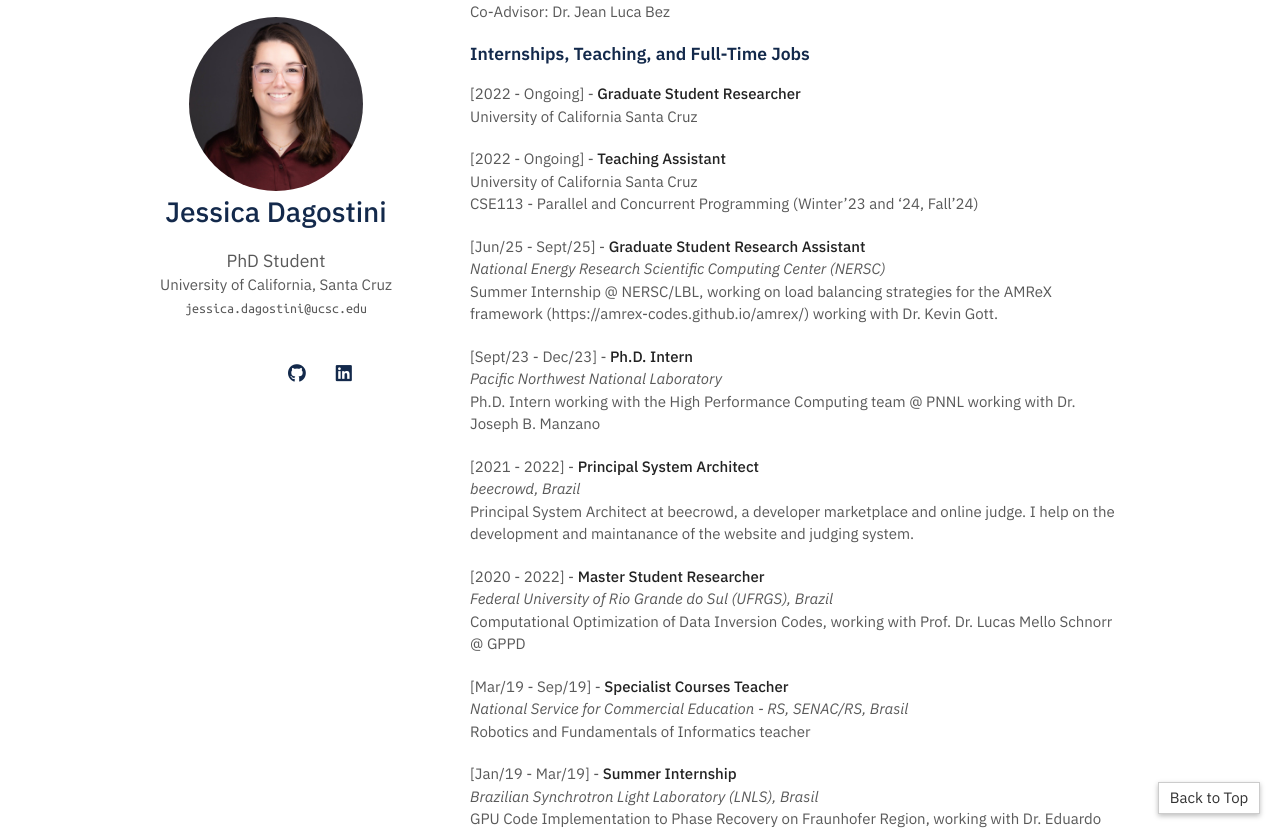
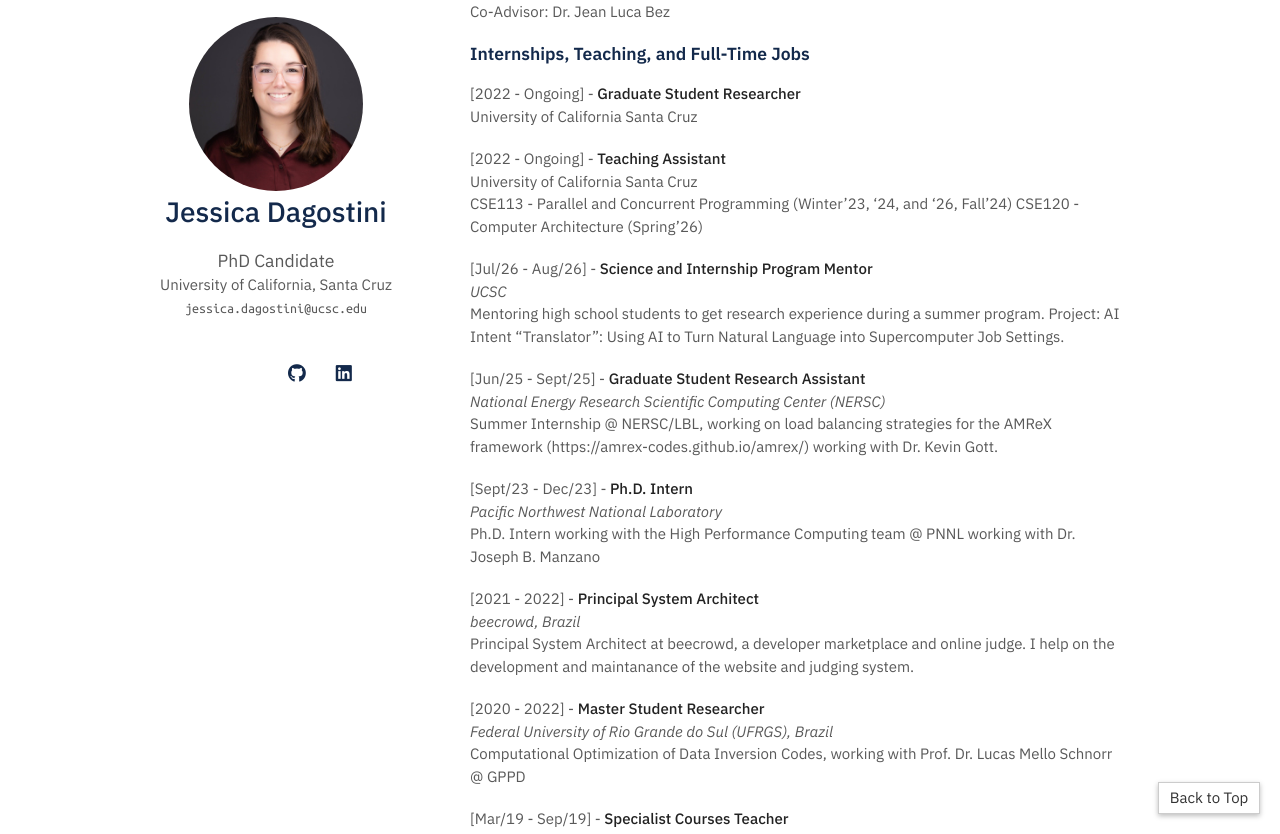
Before and after one commit to jessdagostini/jessdagostini.github.io, a Jekyll site: the page built from experience.md, in a window 1280 px wide and 900 px high, scrolled down 454 px, cut to the strip 66-900 px from the top of the window. Built offline with Jekyll 4.4.1, drawn with Linux system fonts in a browser that asks for light colours; a style sheet for code colours, icons or effects is not loaded.

Commit message:
Updating website with candidacy and SIP

```diff
--- a/_config.yml
+++ b/_config.yml
@@ -1,6 +1,6 @@
 # Basic Information
 title: Jessica Dagostini
-position: PhD Student
+position: PhD Candidate
 affiliation: University of California, Santa Cruz
 # affiliation_link: https://www.illinois.edu/
 affiliation_logo: /assets/img/ucsc.png
@@ -9,7 +9,7 @@ email: jessica.dagostini@ucsc.edu
 # Search Engine Optimization (SEO)
 keywords: jessica dagostini, dagostini jessica
 canonical: https://jessicadagostini.github.io
-description: Jessica Dagostini is a PhD student at the University of California, Santa Cruz. Her research lies on exploring scheduling algorithms for scientific applications for improving performance and energy efficiency on high-performance computing systems.
+description: Jessica Dagostini is a PhD candidate at the University of California, Santa Cruz. Her research lies on developing and structurizing intent-driven orchestration for scientific applications to improve performance and energy efficiency on high-performance computing systems.
 
 # The option is used to enable the Illinois template.
 enable_hopkins_logo: false
--- a/_data/news.yaml
+++ b/_data/news.yaml
@@ -1,4 +1,7 @@
 main:
+  - date: Jun 4, 2026
+    title: "Successfully Proposed my PhD Thesis"
+    content: "I am thrilled to share that I have successfully proposed my PhD thesis and now I am a PhD candidate! We have demonstrated the initial results of our research on intent-driven orchestration for scientific computing. We demonstrate the potential of our approach by showing how a simpler version of the system could achieve different and composed computational intents without exploring the full search space tested. This marks a significant milestone in my academic journey, and I am grateful for the support and guidance of my advisors and colleagues throughout this process."
   - date: Nov 10, 2025
     title: "Changing Advising Team"
     content: "I am changing my advising team and I am starting to working with Prof. Dr. Abel Souza at the Sustainable Computing Lab at UCSC. I am trully grateful to my previous advisors, Prof. Dr. Scott Beamer and Prof. Dr. Tyler Sorensen for all the support and guidance during these past years and for their understanding and guidance to make a smooth transition. I am glad also to be able to continue collaborating with them in future projects!"
--- a/_includes/experience.md
+++ b/_includes/experience.md
@@ -26,7 +26,12 @@
 
 - [2022 - Ongoing] - **Teaching Assistant**<br />
     University of California Santa Cruz<br />
-    CSE113 - Parallel and Concurrent Programming (Winter'23 and '24, Fall'24)
+    CSE113 - Parallel and Concurrent Programming (Winter'23, '24, and '26, Fall'24)
+    CSE120 - Computer Architecture (Spring'26)
+
+- [Jul/26 - Aug/26] - **Science and Internship Program Mentor**<br />
+_UCSC_ <br />
+Mentoring high school students to get research experience during a summer program. Project: AI Intent “Translator”: Using AI to Turn Natural Language into Supercomputer Job Settings.
 
 - [Jun/25 - Sept/25] - **Graduate Student Research Assistant**<br />
 _National Energy Research Scientific Computing Center (NERSC)_ <br />
```
Also changed, not shown: _includes/services.md (+1 -1 lines), index.md (+1 -1 lines).
